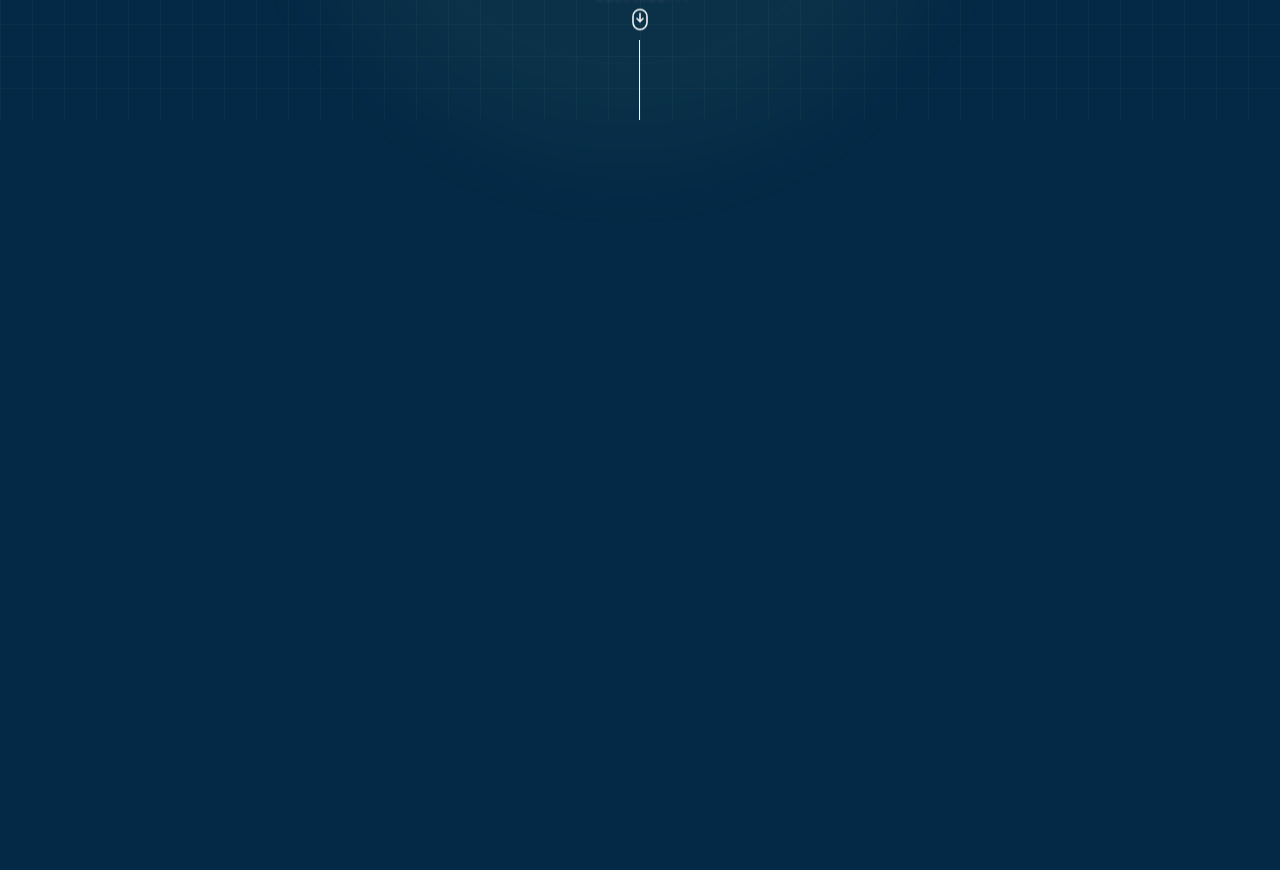
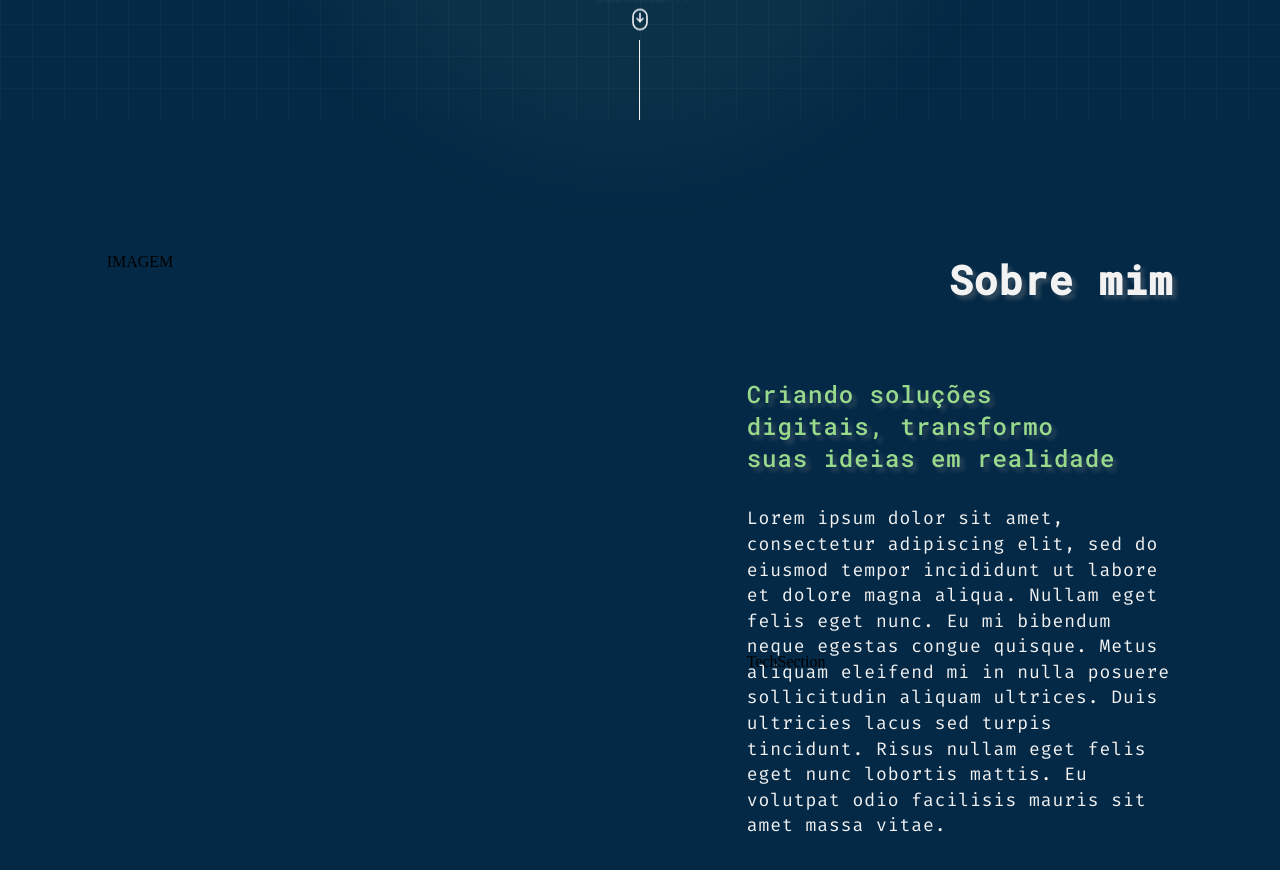
Before and after one commit to arturolivs/portfolio, a Next.js app: page / in a window 1280 px wide. Shown: the part 680-1550 px from the top of the page. Built offline with nearby package versions, Linux system fonts and the light colour scheme.

Commit message:
feature: add text section on `AboutMe` component

```diff
--- a/src/templates/AboutMe/aboutMe.style.ts
+++ b/src/templates/AboutMe/aboutMe.style.ts
@@ -1,8 +1,34 @@
-import styled, { css } from 'styled-components'
+import styled from 'styled-components'
+import Grid, { GridItem } from '../../components/Grid'
+import { Heading1, Heading2, Paragraph } from '../../components/Text'
 
-export const AboutMeSection = styled.section`
-  ${() => css`
-    width: 100%;
-    height: 100vh;
-  `}
+export const AboutMe = styled(Grid)`
+  width: 100%;
+  height: 100dvh;
 `
+
+export const ImageSection = styled(GridItem)``
+
+export const TextSection = styled(GridItem)`
+  display: flex;
+  flex-direction: column;
+`
+
+export const AboutMeTitle = styled(Heading1)`
+  font-size: 2.5rem;
+  align-self: flex-end;
+  margin-bottom: 4.5rem;
+`
+
+export const Quote = styled(Heading2)`
+  max-width: 24rem;
+  font-size: 1.5rem;
+  margin-bottom: 2rem;
+`
+
+export const AboutMeText = styled(Paragraph)`
+  line-height: 1.6rem;
+  font-size: 1.125rem;
+`
+
+export const TechSection = styled(GridItem)``
--- a/src/templates/AboutMe/index.tsx
+++ b/src/templates/AboutMe/index.tsx
@@ -1,7 +1,34 @@
+// aboutMe.tsx
 import React from 'react'
-
 import * as S from './aboutMe.style'
 
-const AboutMeTemplate = () => <S.AboutMeSection />
+const AboutMeTemplate = () => (
+  <S.AboutMe as="section" rows={12} columns={12}>
+    <S.ImageSection row={3} column={2}>
+      IMAGEM
+    </S.ImageSection>
+
+    <S.TextSection row={3} column={8} columnSize={4} rowSize={6}>
+      <S.AboutMeTitle>Sobre mim</S.AboutMeTitle>
+
+      <S.Quote>
+        Criando soluções digitais, transformo suas ideias em realidade
+      </S.Quote>
+
+      <S.AboutMeText>
+        Lorem ipsum dolor sit amet, consectetur adipiscing elit, sed do eiusmod
+        tempor incididunt ut labore et dolore magna aliqua. Nullam eget felis
+        eget nunc. Eu mi bibendum neque egestas congue quisque. Metus aliquam
+        eleifend mi in nulla posuere sollicitudin aliquam ultrices. Duis
+        ultricies lacus sed turpis tincidunt. Risus nullam eget felis eget nunc
+        lobortis mattis. Eu volutpat odio facilisis mauris sit amet massa vitae.
+      </S.AboutMeText>
+    </S.TextSection>
+
+    <S.TechSection row={9} column={8}>
+      TechSection
+    </S.TechSection>
+  </S.AboutMe>
+)
 
 export default AboutMeTemplate
```
